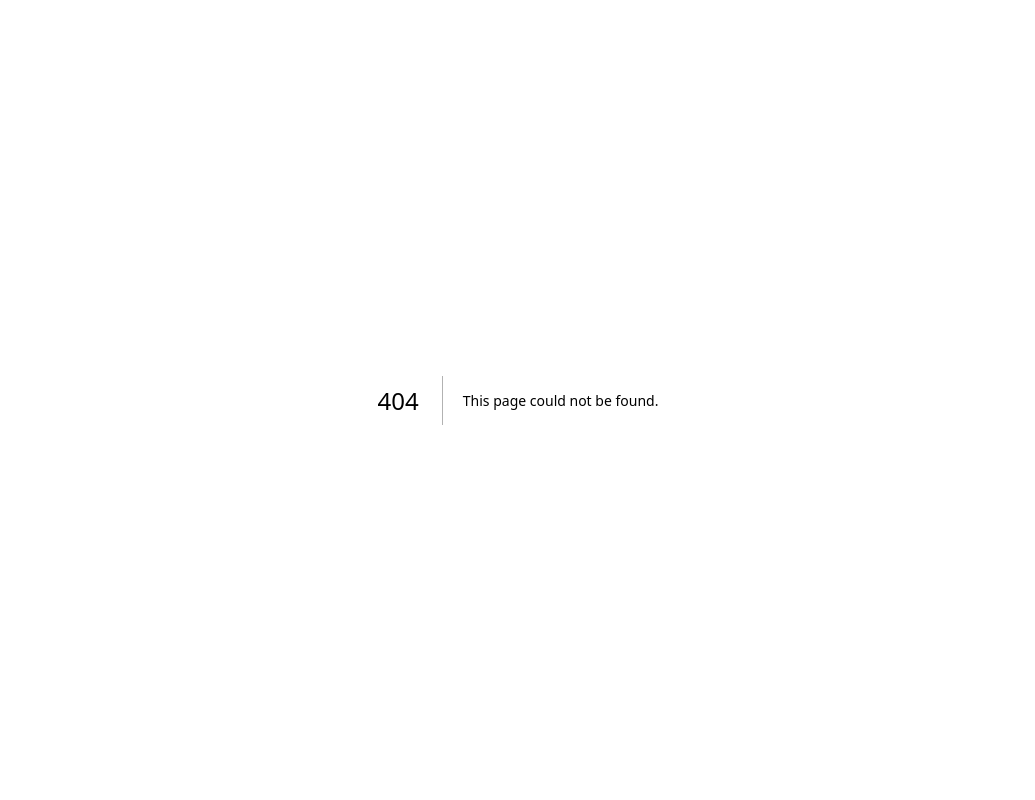
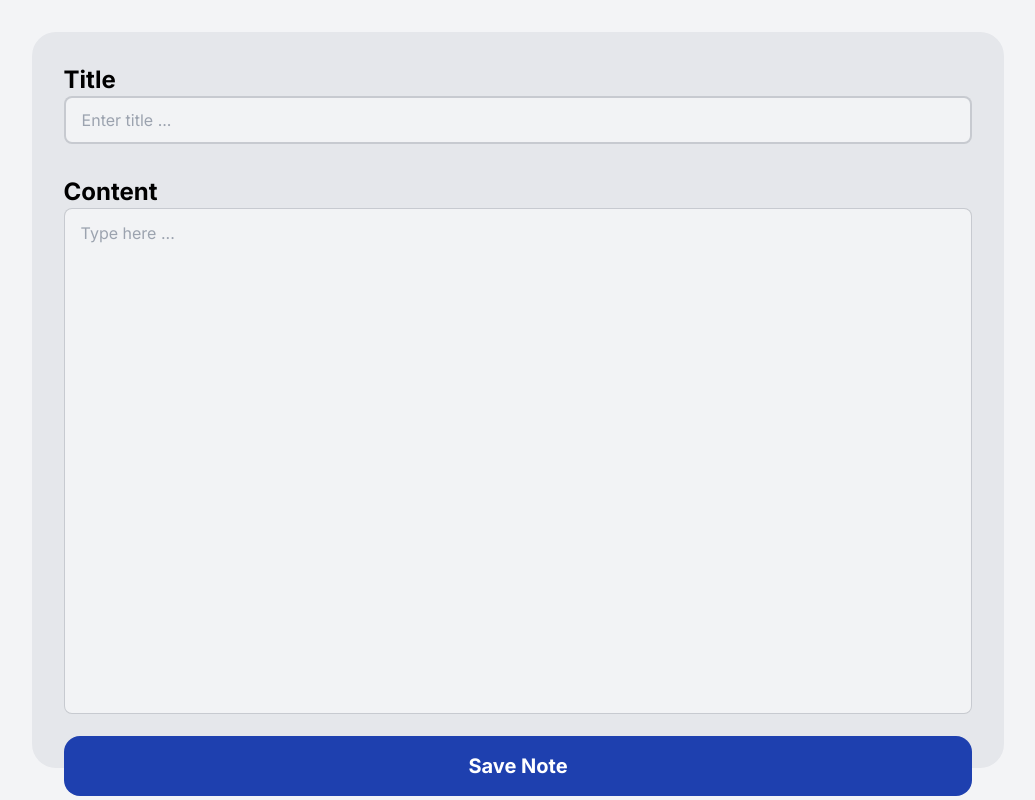
Before and after one commit to faragzz/notes, a Next.js app: page /pages/note/add_note in a window 1280 px wide. Before the commit this address had no page. Shown: the whole page, without its empty margins (122-1157 px from the left). Built offline with nearby package versions, Linux system fonts and the light colour scheme.

Commit message:
added note page

```diff
--- a/app/components/card.tsx
+++ b/app/components/card.tsx
@@ -19,7 +19,7 @@ export const Card = ({ color, title, content, date }: Props) => {
   });
 
   return (
-    <Link href={"/pages/note"}>
+    <Link href={"/pages/note/edit"}>
       <div
         className={`relative ${color} w-60 h-60 rounded-xl text-black p-4`}
         onMouseEnter={() => setIsHovered(true)}
--- a/app/pages/home/page.tsx
+++ b/app/pages/home/page.tsx
@@ -19,12 +19,12 @@ const Home = (props: Props) => {
         {/* left */}
         <div className="flex flex-col h-screen w-72 gap-8 mr-8">
           <div className="ml-8">
-            <div className="flex items-center mt-10 hover:bg-gray-200 rounded-xl p-4">
-              <BiSolidCalendarEdit className="text-black" size={20} />
-              <Link href={"/pages/note"}>
+            <Link href={"/pages/note/add_note"}>
+              <div className="flex items-center mt-10 hover:bg-gray-200 rounded-xl p-4">
+                <BiSolidCalendarEdit className="text-black" size={20} />
                 <p className="text-black font-semibold text-sm ml-2">Add new</p>
-              </Link>
-            </div>
+              </div>
+            </Link>
             <div className="flex items-center hover:bg-gray-200 rounded-xl mt-8 p-4">
               <BiSolidNotepad className="text-black" size={20} />
               <p className="text-black font-semibold text-sm ml-2">
--- /dev/null
+++ b/app/pages/note/[type]/page.tsx
@@ -0,0 +1,54 @@
+"use client";
+import React, { useState } from "react";
+import TextareaAutosize from "react-textarea-autosize";
+
+const Note = ({ params }: { params: { type: string } }) => {
+  // add note->true edit->false
+  const type = params.type === "edit" ? true : false;
+  return (
+    <div className="flex flex-col h-screen w-full bg-gray-100 p-8 ">
+      {/* <p className="text-black text-3xl font-bold">
+        {type ? "Edit Note" : "Add Note"}
+      </p> */}
+
+      {/* <div className="h-4/5 w-full bg-grey-200">
+        helloz
+      </div> */}
+      <div className="flex justify-center items-center h-full w-full ">
+        <div className="flex rounded-3xl w-4/5 h-full bg-gray-200 p-8">
+          {/* <Login/> */}
+          <div className="w-full h-full">
+            <p className="text-2xl text-black font-bold">Title</p>
+            <input
+              type="title"
+              placeholder="Enter title ..."
+              // value={}
+              // onChange={(e) => setEmail(e.target.value)}
+              className="input input-bordered w-full bg-gray-100/95 border-2 py-4 text-black"
+              required
+            />
+            <p className="mt-8 text-2xl text-black font-bold">Content</p>
+            <TextareaAutosize
+              maxRows={20}
+              minRows={20}
+              // value={newMessage}
+              // onKeyDown={handleKeyDown}
+              onChange={(e) => {
+                // setNewMessage(e.target.value);
+              }}
+              placeholder="Type here ..."
+              className="input input-bordered w-full py-3 resize-none bg-gray-100/95 text-black"
+            />
+
+            {/* <Link href={"/"} className=" text-white font-bold"> */}
+            <button className="bg-blue-800 w-full mt-4 p-4 rounded-2xl text-white font-bold text-xl">
+              Save Note
+            </button>
+            {/* </Link> */}
+          </div>
+        </div>
+      </div>
+    </div>
+  );
+};
+export default Note;
--- a/app/pages/note/page.tsx
+++ /dev/null
@@ -1,11 +0,0 @@
-import React from "react";
-
-type Props = {};
-
-const Note = (props: Props) => {
-  return(
-  <div className="flex justify-center items-center h-screen w-full bg-gray-200 ">
-    <p>Edit notes / add notes</p>
-  </div>);
-};
-export default Note;
--- a/package.json
+++ b/package.json
@@ -14,6 +14,8 @@
     "@mui/material": "^5.15.15",
     "@mui/x-date-pickers": "^7.2.0",
     "dayjs": "^1.11.10",
+    "flowbite": "^2.3.0",
+    "flowbite-react": "^0.8.0",
     "lottie-react": "^2.4.0",
     "next": "14.2.0",
     "react": "^18",
@@ -21,6 +23,7 @@
     "react-dom": "^18",
     "react-icons": "^5.0.1",
     "react-modern-drawer": "^1.2.2",
+    "react-textarea-autosize": "^8.5.3",
     "stylelint": "github:stylelint/stylelint"
   },
   "devDependencies": {
```
Also changed, not shown: 1 other file (tests, documents, lock files or other folders).
